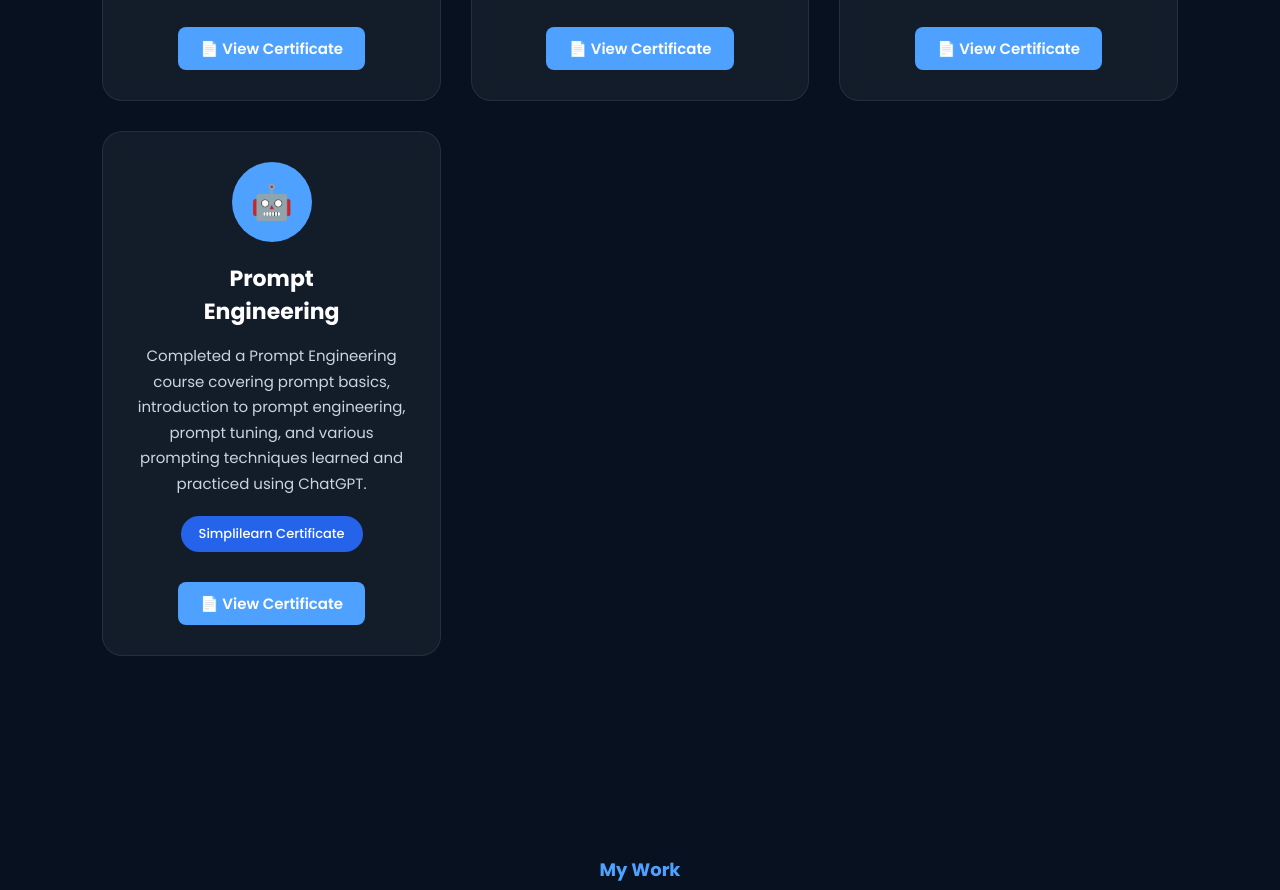
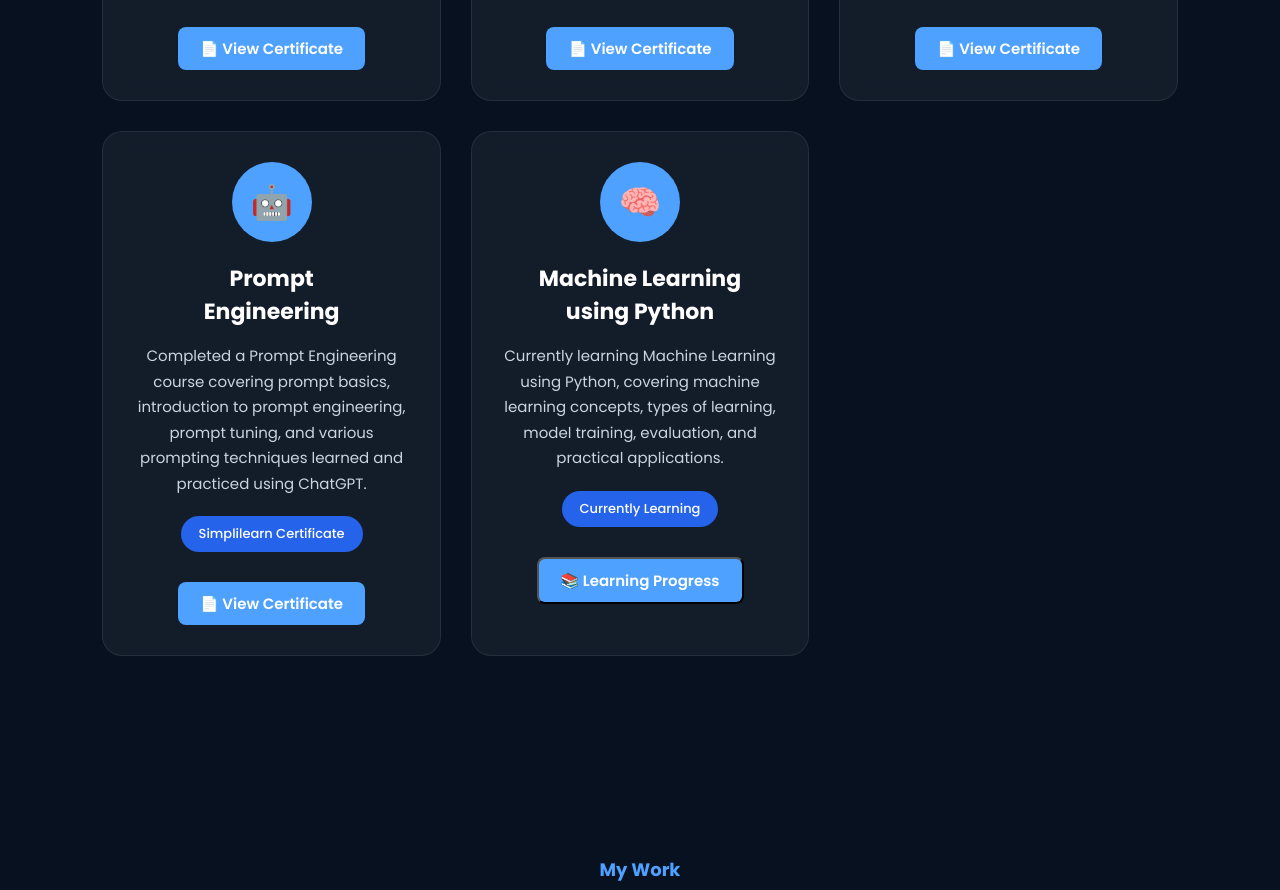
Before and after one commit to Doraenobi2112/Portfolio, a plain HTML site: page index.html in a window 1280 px wide. Shown: the part 3644-4534 px from the top of the page. Drawn offline with Linux system fonts and the light colour scheme.

Commit message:
Updated certificate Section

```diff
--- a/index.html
+++ b/index.html
@@ -332,37 +332,6 @@
 
 
         </div>
-        <!-- Python -->
-<!-- <div class="certificate-card">
-
-    <div class="certificate-icon">🐍</div>
-
-    <h3>Python <br>Programming</h3>
-
-    <p>
-        Completed a Python Programming course covering core Python,
-        object-oriented programming, exception handling,
-        file handling, and database connectivity.
-    </p>
-
-    <span class="issuer">Python Certification</span><br>
-
-    <button class="certificate-btn" onclick="showPythonDetails()">
-    📄 View Details
-</button>
-
-<script>
-function showPythonDetails() {
-    alert(
-        "Python Certification\n\n" +
-        "The Python certification examination has been successfully completed.\n\n" +
-        "The official certificate is currently awaiting issuance and will be added once received."
-    );
-}
-</script>
-
-</div>
-    </div>-->
 
     <!-- Prompt Eng -->
 <div class="certificate-card">
@@ -386,7 +355,36 @@ function showPythonDetails() {
         📄 View Certificate
     </a>
 </div>
+<!-- Machine Learning using Python -->
+<div class="certificate-card">
 
+    <div class="certificate-icon">🧠</div>
+
+    <h3>Machine Learning <br>using Python</h3>
+
+    <p>
+        Currently learning Machine Learning using Python,
+        covering machine learning concepts, types of learning,
+        model training, evaluation, and practical applications.
+    </p>
+
+    <span class="issuer">Currently Learning</span><br>
+
+    <button class="certificate-btn" onclick="showMLDetails()">
+        📚 Learning Progress
+    </button>
+
+    <script>
+    function showMLDetails() {
+        alert(
+            "Machine Learning using Python\n\n" +
+            "Currently learning Machine Learning concepts using Python.\n\n" +
+            "Certificate will be added after completing the course."
+        );
+    }
+    </script>
+
+</div>
 </section>
 <!--================== PROJECTS ==================-->
 
```
